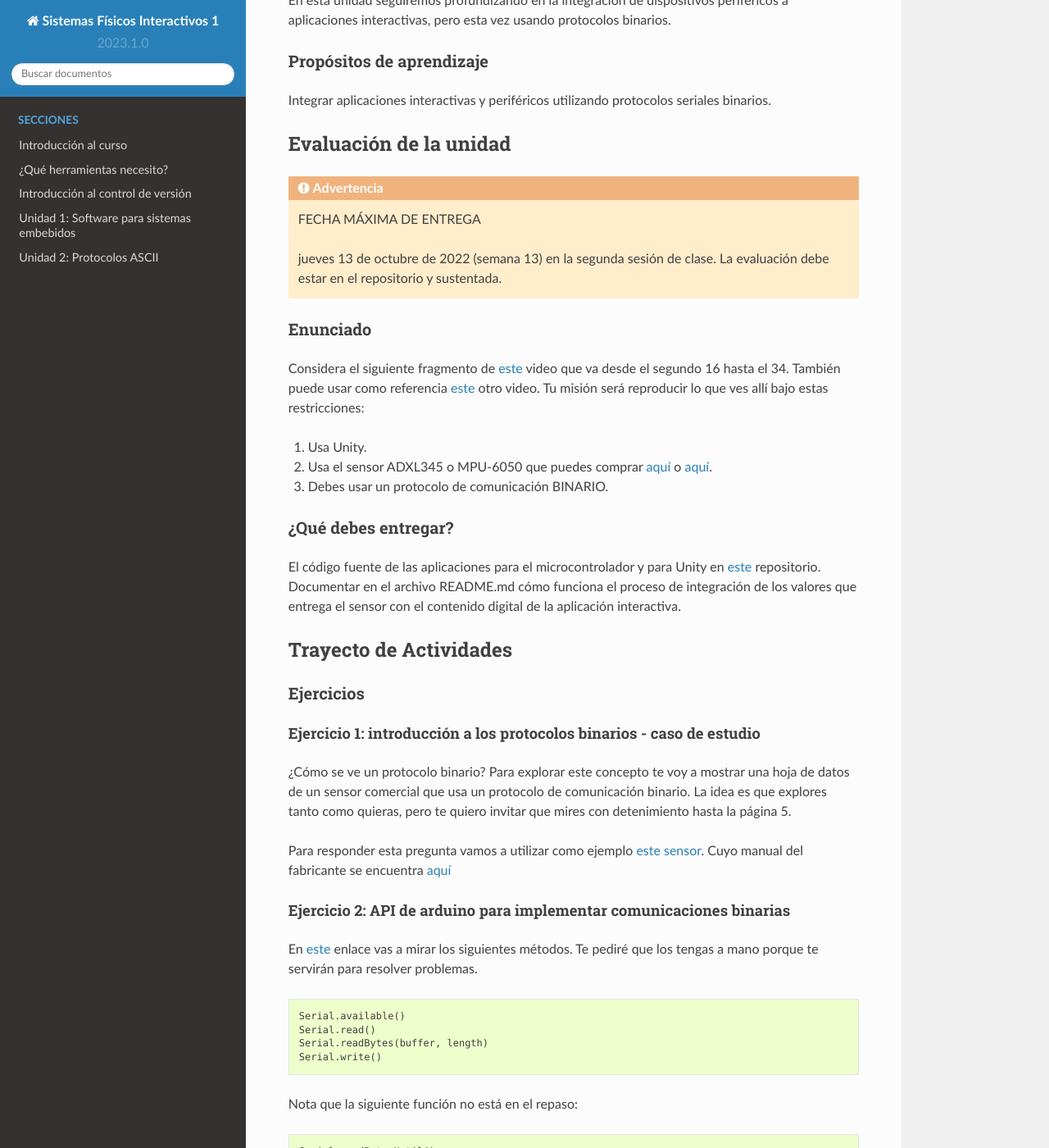
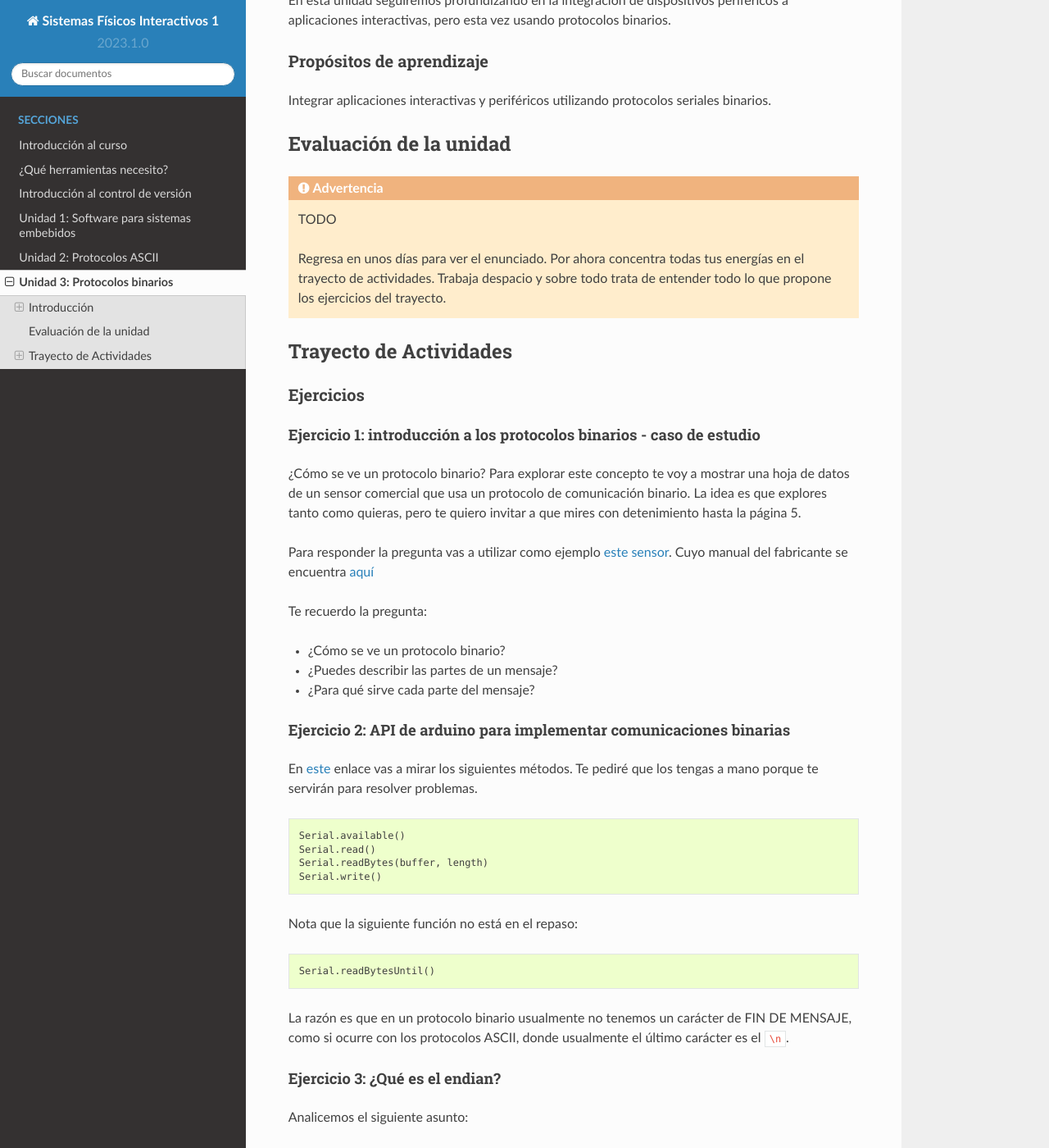
Before and after one commit to juanferfranco/SistemasFisicosInteractivos1, a Sphinx documentation site: the page built from docs/_unidad3/unidad3.rst, in a window 1280 px wide and 1400 px high, scrolled down 227 px. Shown: the whole window at 82% size. Built offline with Sphinx 7.4.7 and the Read the Docs theme 2.0.0, drawn with Linux system fonts in a browser that asks for light colours; some of the changed text lies outside the part shown.

Commit message:
Add Unit3 without evaluation

```diff
--- a/docs/_unidad3/unidad3.rst
+++ b/docs/_unidad3/unidad3.rst
@@ -18,31 +18,12 @@ protocolos seriales binarios.
 Evaluación de la unidad
 --------------------------
 
-.. warning:: FECHA MÁXIMA DE ENTREGA
+.. warning:: TODO
 
-    jueves 13 de octubre de 2022 (semana 13) en la segunda sesión de clase. La evaluación
-    debe estar en el repositorio y sustentada.
-
-Enunciado
-**************
-
-Considera el siguiente fragmento de `este <https://youtu.be/KMhbV1p3MWk?t=16>`__ video que va desde el segundo 16 hasta el 34.
-También puede usar como referencia `este <https://youtu.be/L4WfHT_58Dg>`__ otro video.
-Tu misión será reproducir lo que ves allí bajo estas restricciones:
-
-#. Usa Unity.
-#. Usa el sensor ADXL345 o MPU-6050 que puedes comprar `aquí <https://www.didacticaselectronicas.com/index.php/sensores/acelerometros-gyros/m%C3%B3dulo-gy-291-tarjetas-sensores-acelerometros-3-ejes-3-grados-3dof-3-dof-adxl345-detail>`__
-   o `aquí <https://www.didacticaselectronicas.com/index.php/sensores/acelerometros-gyros/acelerometro-y-giroscopio-mpu-6050-mpu6050-tarjetas-sensores-acelerometros-giroscopios-de-6-ejes-imu-mpu6050-mpu-6050-detail>`__.
-#. Debes usar un protocolo de comunicación BINARIO.
-
-
-¿Qué debes entregar?
-***********************
-
-El código fuente de las aplicaciones para el microcontrolador y para Unity en
-`este <https://classroom.github.com/a/eWHjsSqp>`__ repositorio. Documentar
-en el archivo README.md cómo funciona el proceso de integración de los valores
-que entrega el sensor con el contenido digital de la aplicación interactiva.
+    Regresa en unos días para ver el enunciado. Por ahora concentra
+    todas tus energías en el trayecto de actividades. Trabaja despacio y
+    sobre todo trata de entender todo lo que propone los ejercicios
+    del trayecto.
 
 Trayecto de Actividades
 -------------------------
@@ -56,19 +37,24 @@ Ejercicio 1: introducción a los protocolos binarios - caso de estudio
 ¿Cómo se ve un protocolo binario? Para explorar este concepto te voy a
 mostrar una hoja de datos de un sensor comercial que usa un protocolo de
 comunicación binario. La idea es que explores tanto como quieras, pero
-te quiero invitar que mires con detenimiento hasta la página 5.
+te quiero invitar a que mires con detenimiento hasta la página 5.
 
-Para responder esta pregunta vamos a utilizar como ejemplo
+Para responder la pregunta vas a utilizar como ejemplo
 `este sensor <http://www.chafon.com/productdetails.aspx?pid=382>`__.
 Cuyo manual del fabricante se encuentra `aquí <https://drive.google.com/open?id=1uDtgNkUCknkj3iTkykwhthjLoTGJCcea>`__
 
+Te recuerdo la pregunta:
+
+* ¿Cómo se ve un protocolo binario?
+* ¿Puedes describir las partes de un mensaje?
+* ¿Para qué sirve cada parte del mensaje?
 
 Ejercicio 2: API de arduino para implementar comunicaciones binarias
 ^^^^^^^^^^^^^^^^^^^^^^^^^^^^^^^^^^^^^^^^^^^^^^^^^^^^^^^^^^^^^^^^^^^^^^
 
-En `este <https://www.arduino.cc/reference/en/language/functions/communication/serial/>`__ enlace
-vas a mirar los siguientes métodos. Te pediré que los tengas a mano porque te servirán
-para resolver problemas.
+En `este <https://www.arduino.cc/reference/en/language/functions/communication/serial/>`__
+enlace vas a mirar los siguientes métodos. Te pediré que los tengas a mano porque
+te servirán para resolver problemas.
 
 .. code-block:: cpp
 
@@ -84,7 +70,7 @@ Nota que la siguiente función no está en el repaso:
    Serial.readBytesUntil()
 
 La razón es que en un protocolo binario usualmente no tenemos
-un carácter de fin de trama, como si ocurre con los protocolos
+un carácter de FIN DE MENSAJE, como si ocurre con los protocolos
 ASCII, donde usualmente el último carácter es el ``\n``.
 
 Ejercicio 3: ¿Qué es el endian?
@@ -105,7 +91,15 @@ o transmitir primero el byte de mayor peso (big endian). Al diseñar un protocol
 binario debes escoger una de las dos posibilidades.
 
 Ejercicio 4: transmitir números en punto flotante
-^^^^^^^^^^^^^^^^^^^^^^^^^^^^^^^^^^^^^^^^^^^^^^^^^^^
+^^^^^^^^^^^^^^^^^^^^^^^^^^^^^^^^^^^^^^^^^^^^^^^^^^^^
+
+.. note:: Desempolva ScriptCommunicator
+
+    Para este ejercicio vas a necesitar una herramienta
+    que te permita ver los bytes que estás transmitiendo
+    sin interpretarlos como caracteres ASCII. Usa ScriptCommunicator
+    en Windows y Linux y CoolTerm en MacOS (te soporta la arquitectura
+    Mx).
 
 ¿Cómo transmitir un número en punto flotante?
 
@@ -153,8 +147,12 @@ transmitir a un buffer o arreglo:
     }
 
 * ¿En qué endian estamos transmitiendo el número?
+* Y si queremos transmitir en el endian contrario?
 
-* Y si queremos transmitir en el endian contrario?
+
+.. note:: ALERTA DE SPOILER
+
+    Te dejo una posible solución a la pregunta anterior.
 
 .. code-block:: cpp
 
@@ -178,13 +176,19 @@ transmitir a un buffer o arreglo:
         }
     }
 
-Ejercicio 5: aplicación interactiva
+Ejercicio 5: envía tres números en punto flotante
+^^^^^^^^^^^^^^^^^^^^^^^^^^^^^^^^^^^^^^^^^^^^^^^^^^
+
+Ahora te voy a pedir que practiques. La idea es que transmitas
+dos números en puntos flotante en ambos endian.
+
+Ejercicio 6: aplicación interactiva
 ^^^^^^^^^^^^^^^^^^^^^^^^^^^^^^^^^^^^^^
 
 Te voy a pedir dos cosas en este punto:
 
 * Que repases (de la unidad anterior o en la documentación de C# de Microsoft)
-  para qué sirven los siguientes fragmentos de código:
+  para qué sirven los siguientes fragmentos de código y qué están haciendo:
 
 
   .. code-block:: csharp
@@ -239,3 +245,10 @@ recibidos.
     if(_serialPort.BytesToRead >= 4){
       _serialPort.Read(buffer,0,4);
       Console.WriteLine(System.BitConverter.ToSingle(buffer,0));
+
+
+.. note:: PRESTA ESPECIAL ATENCIÓN
+
+    Presta especial atención System.BitConverter.ToSingle. Te pediré
+    que busques en la documentación de Microsoft de C# qué más
+    te ofrece System.BitConverter
--- a/docs/index.rst
+++ b/docs/index.rst
@@ -18,6 +18,6 @@ Créditos y horas totales del curso: 2 créditos - 96 horas totales
    Introducción al control de versión <_intro/introGit>
    Unidad 1: Software para sistemas embebidos <_unidad1/unidad1>
    Unidad 2: Protocolos ASCII <_unidad2/unidad2>
+   Unidad 3: Protocolos binarios <_unidad3/unidad3>
 ..
-   Unidad 3: Protocolos binarios <_unidad3/unidad3>
    Unidad 4: Proyecto <_unidad4/unidad4>
```
Also changed, not shown: other parts of docs/_unidad3/unidad3.rst (+8 -6 lines).
